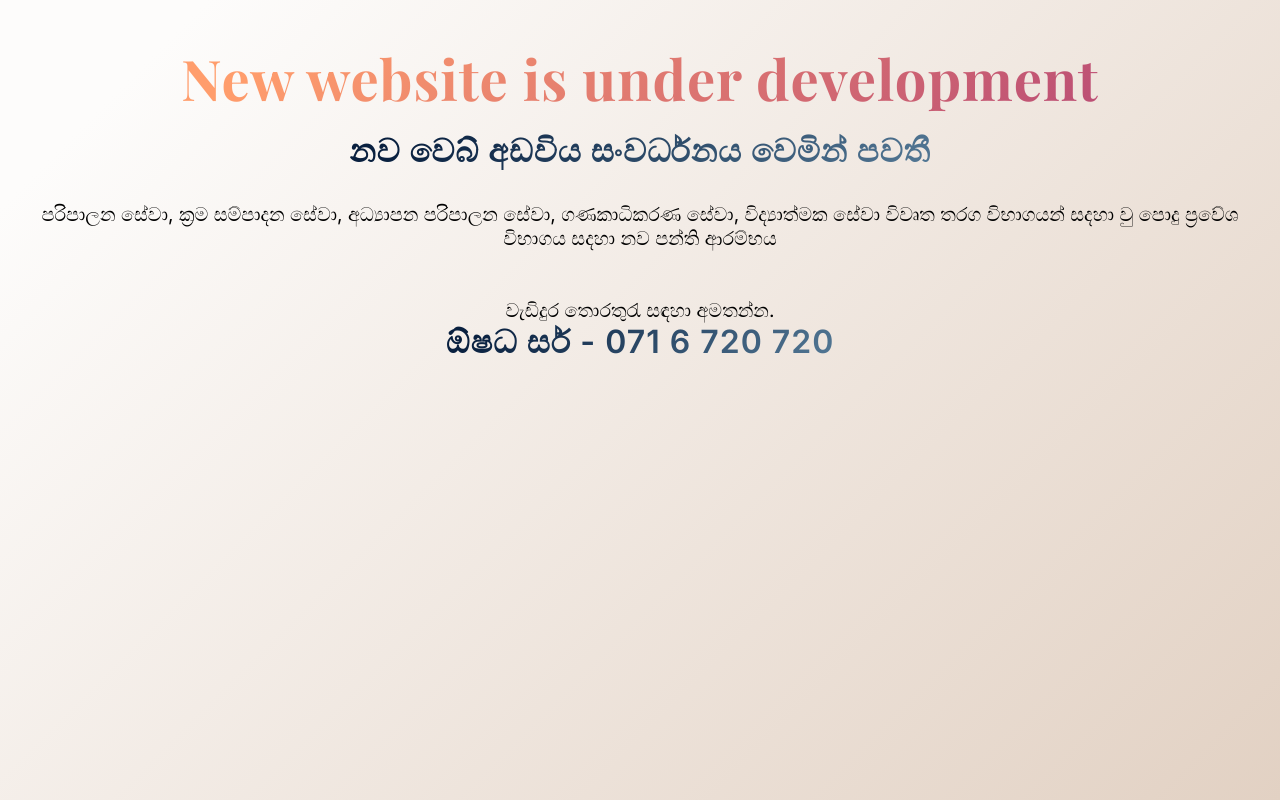
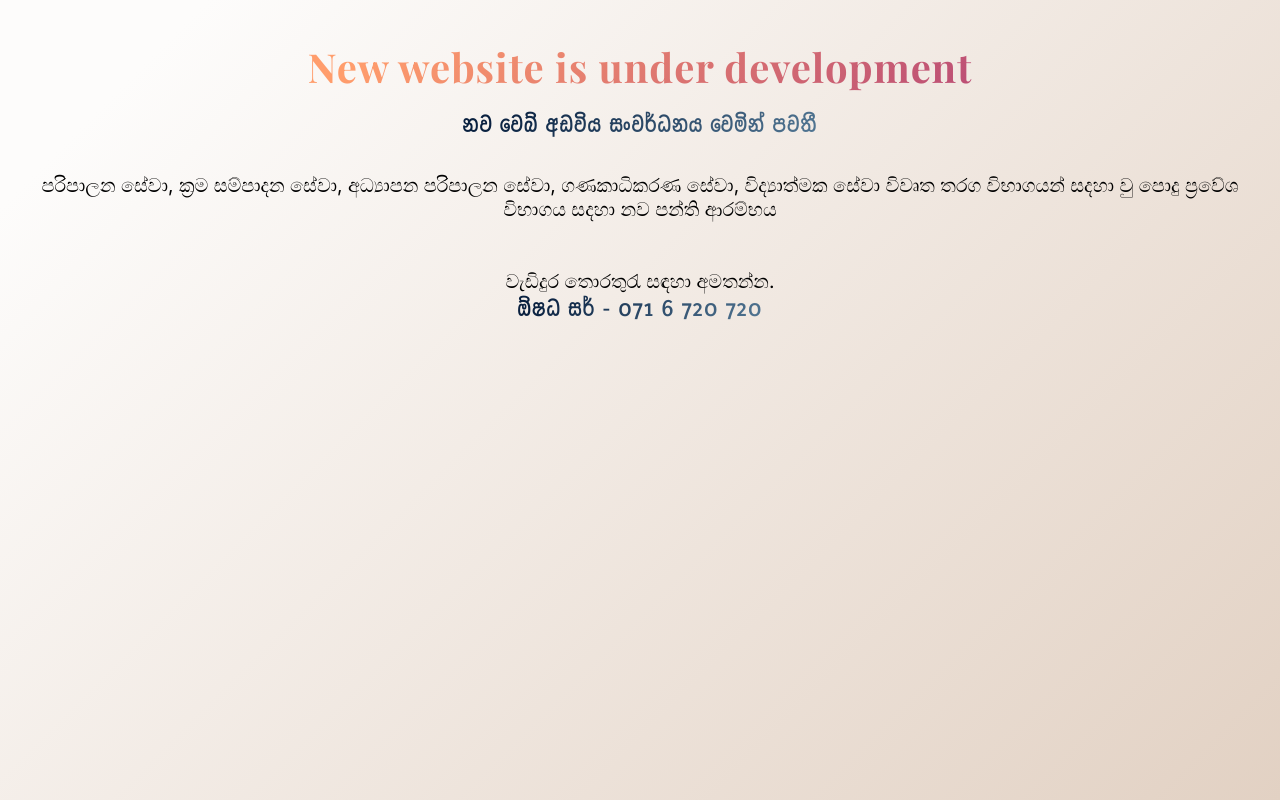
Before and after one commit to madushan-sooriyarathne/cat-exams, a Next.js app: page / in a window 1280 px wide. Built offline with nearby package versions, Linux system fonts and the light colour scheme; grey boxes are pictures that could not be loaded.

Commit message:
minor changes in PrimaryHeading & SecondaryHeading

```diff
--- a/components/heading/primaryHeading/index.tsx
+++ b/components/heading/primaryHeading/index.tsx
@@ -3,14 +3,16 @@ import { Heading } from "./styles";
 
 interface Props {
   children: ReactNode;
+  sinhala?:boolean;
   alignment?: AlignmentType;
 }
 
 const PrimaryHeading: React.FC<Props> = ({
   children,
+  sinhala=false,
   alignment = "center",
 }: Props): JSX.Element => {
-  return <Heading alignment={alignment}>{children}</Heading>;
+  return <Heading alignment={alignment} sinhala={sinhala}>{children}</Heading>;
 };
 
 export default PrimaryHeading;
--- a/components/heading/primaryHeading/styles.ts
+++ b/components/heading/primaryHeading/styles.ts
@@ -2,12 +2,16 @@ import styled from "styled-components";
 
 interface HeadingProps {
   alignment: AlignmentType;
+  sinhala: boolean;
 }
 
 const Heading = styled.div<HeadingProps>`
-  font-family: ${(props) => props.theme.fonts.secondary};
-  font-size: 7rem;
-  font-weight: 900;
+  font-family: ${(props) =>
+    props.sinhala
+      ? props.theme.fonts.sinhalaPrimary
+      : props.theme.fonts.secondary};
+  font-size: 5rem;
+  font-weight: 400;
   letter-spacing: 1px;
   text-align: ${(props) => props.alignment};
   color: ${(props) => props.theme.colors.secondary};
--- a/components/heading/seondaryHeading/styles.ts
+++ b/components/heading/seondaryHeading/styles.ts
@@ -7,7 +7,9 @@ interface HeadingProps {
 
 const Heading = styled.div<HeadingProps>`
   font-family: ${(props) =>
-    props.sinhala ? props.theme.fonts.sinhala : props.theme.fonts.secondary};
+    props.sinhala
+      ? props.theme.fonts.sinhalaSecondary
+      : props.theme.fonts.primary};
   font-size: 4rem;
   font-weight: 600;
   letter-spacing: 1px;
@@ -17,6 +19,10 @@ const Heading = styled.div<HeadingProps>`
   -webkit-background-clip: text;
   background-clip: text;
   -webkit-text-fill-color: transparent;
+
+  ${(props) => props.theme.responsive.medium} {
+    font-size: 3rem;
+  }
 `;
 
 export { Heading };
```
